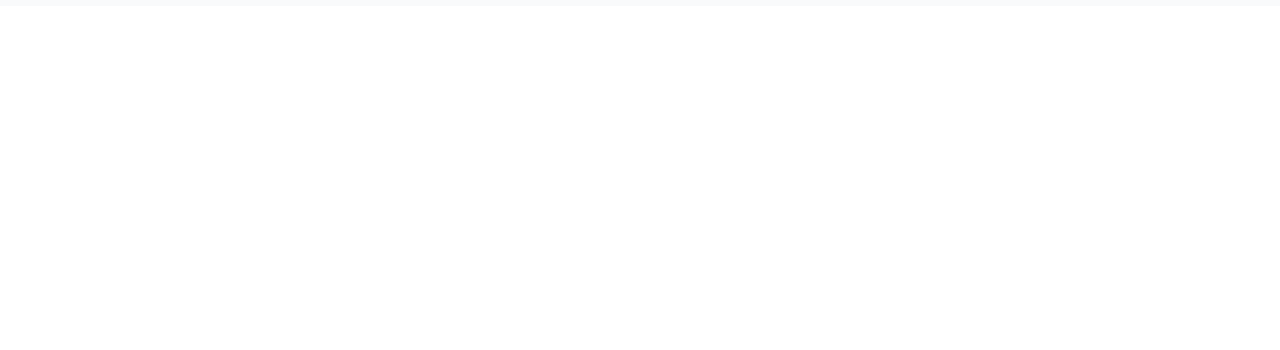
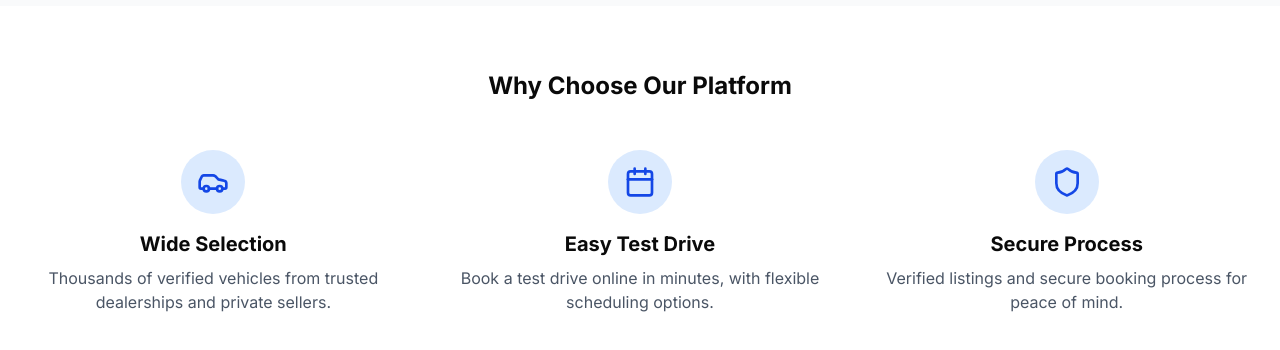
Before and after one commit to MostakemHossain/CarGenius, a Next.js app: page / in a window 1280 px wide. Shown: the part 1474-1824 px from the top of the page. Before the commit the page ends 1480 px from the top, so only its background shows below. Built offline with nearby package versions, Linux system fonts and the light colour scheme; no server answers.

Commit message:
Why Choose Our Platform

```diff
--- a/app/page.jsx
+++ b/app/page.jsx
@@ -2,7 +2,7 @@ import CarCard from "@/components/car-card";
 import HomeSearch from "@/components/home-search";
 import { Button } from "@/components/ui/button";
 import { carMakes, featuredCars } from "@/lib/data";
-import { ChevronRight } from "lucide-react";
+import { Calendar, Car, ChevronRight, Shield } from "lucide-react";
 import Image from "next/image";
 import Link from "next/link";
 
@@ -79,6 +79,45 @@ export default function Home() {
           </div>
         </div>
       </section>
+      {/* Why Choose Us */}
+      <section className="py-16">
+        <div className="container mx-auto px-4">
+          <h2 className="text-2xl font-bold text-center mb-12">
+            Why Choose Our Platform
+          </h2>
+          <div className="grid grid-cols-1 md:grid-cols-3 gap-8">
+            <div className="text-center">
+              <div className="bg-blue-100 text-blue-700 rounded-full w-16 h-16 flex items-center justify-center mx-auto mb-4">
+                <Car className="h-8 w-8" />
+              </div>
+              <h3 className="text-xl font-bold mb-2">Wide Selection</h3>
+              <p className="text-gray-600">
+                Thousands of verified vehicles from trusted dealerships and
+                private sellers.
+              </p>
+            </div>
+            <div className="text-center">
+              <div className="bg-blue-100 text-blue-700 rounded-full w-16 h-16 flex items-center justify-center mx-auto mb-4">
+                <Calendar className="h-8 w-8" />
+              </div>
+              <h3 className="text-xl font-bold mb-2">Easy Test Drive</h3>
+              <p className="text-gray-600">
+                Book a test drive online in minutes, with flexible scheduling
+                options.
+              </p>
+            </div>
+            <div className="text-center">
+              <div className="bg-blue-100 text-blue-700 rounded-full w-16 h-16 flex items-center justify-center mx-auto mb-4">
+                <Shield className="h-8 w-8" />
+              </div>
+              <h3 className="text-xl font-bold mb-2">Secure Process</h3>
+              <p className="text-gray-600">
+                Verified listings and secure booking process for peace of mind.
+              </p>
+            </div>
+          </div>
+        </div>
+      </section>
     </div>
   );
 }
```
